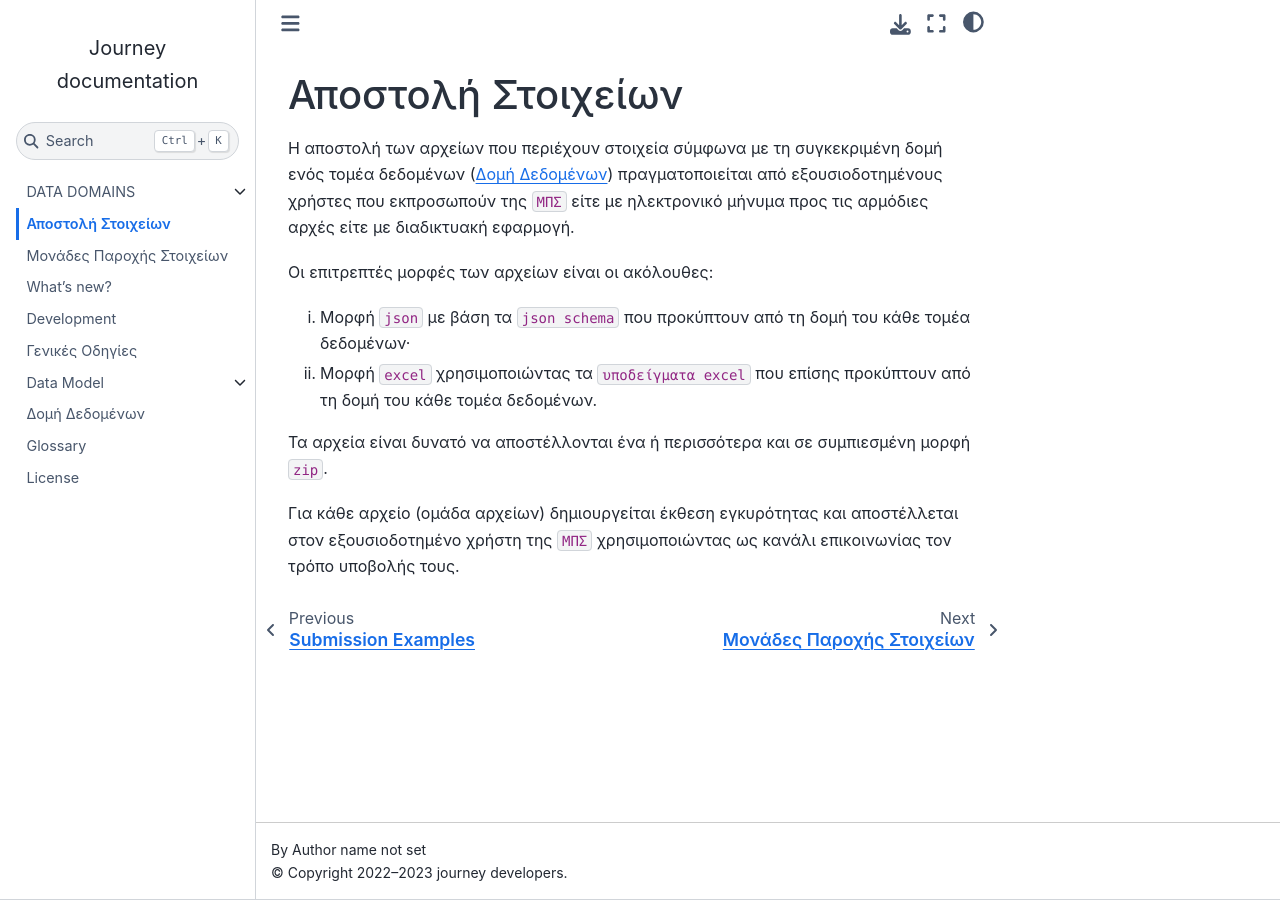
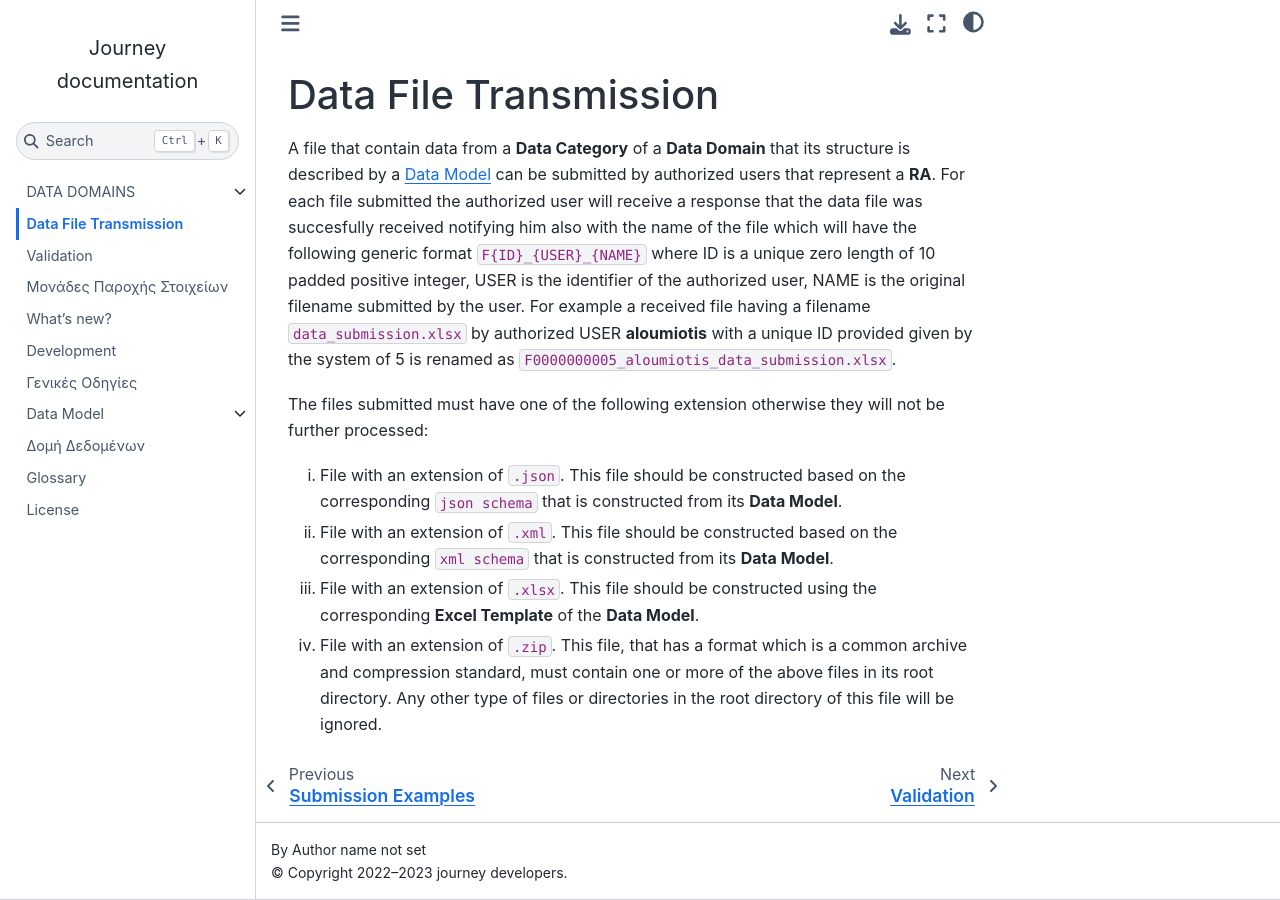
Before and after one commit to lerooze/journey-docs, a Sphinx documentation site: the page built from docs/source/submission.rst, in a window 1280 px wide. Built offline with Sphinx 7.4.7 and the Sphinx Book theme 1.1.4, drawn with Linux system fonts in a browser that asks for light colours; pages that are not in the unit, such as notebooks, are missing from menus.

Commit message:
Improve and add docs on validation and processing.

```diff
--- /dev/null
+++ b/docs/source/domain/ifdat/parsing.rst
@@ -0,0 +1,4 @@
+Parsing Incoming Data
+=====================
+
+Under Development
--- a/docs/source/submission.rst
+++ b/docs/source/submission.rst
@@ -1,21 +1,38 @@
-Αποστολή Στοιχείων
-==================
+Data File Transmission
+======================
+A file that contain data from a **Data Category** of a **Data Domain** that its structure is described by a :doc:`data_model` can be submitted by authorized users that represent a **RA**.  For each file submitted the authorized user will receive a response that the data file was succesfully received notifying him also with the name of the file which will have the following generic format ``F{ID}_{USER}_{NAME}`` where ID is a unique zero length of 10 padded positive integer, USER is the identifier of the authorized user, NAME is the original filename submitted by the user.  For example a received file having a filename ``data_submission.xlsx`` by authorized USER **aloumiotis** with a unique ID provided given by the system of 5 is renamed as ``F0000000005_aloumiotis_data_submission.xlsx``.
 
-Η αποστολή των αρχείων που περιέχουν στοιχεία σύμφωνα με τη συγκεκριμένη δομή
-ενός τομέα δεδομένων (:doc:`structure`) πραγματοποιείται από εξουσιοδοτημένους
-χρήστες που εκπροσωπούν της ``ΜΠΣ`` είτε με ηλεκτρονικό μήνυμα προς τις
-αρμόδιες αρχές είτε με διαδικτυακή εφαρμογή.
+The files submitted must have one of the following extension otherwise they will not be further processed:
 
-Οι επιτρεπτές μορφές των αρχείων είναι οι ακόλουθες:
+i. File with an extension of ``.json``.  This file should be constructed based on the corresponding ``json schema`` that is constructed from its **Data Model**.
+#. File with an extension of ``.xml``.  This file should be constructed based on the corresponding ``xml schema`` that is constructed from its **Data Model**.
 
-i. Μορφή ``json`` με βάση τα ``json schema`` που προκύπτουν από τη δομή του κάθε
-   τομέα δεδομένων·
+#. File with an extension of ``.xlsx``.  This file should be constructed using the corresponding **Excel Template** of the **Data Model**.
 
-#. Μορφή ``excel`` χρησιμοποιώντας τα ``υποδείγματα excel`` που επίσης
-   προκύπτουν από τη δομή του κάθε τομέα δεδομένων.
+#. File with an extension of ``.zip``.  This file, that has a format which is a common archive and compression standard, must contain one or more of the above files in its root directory.  Any other type of files or directories in the root directory of this file will be ignored.
 
-Τα αρχεία είναι δυνατό να αποστέλλονται ένα ή περισσότερα και σε συμπιεσμένη μορφή ``zip``.
+.. Για κάθε αρχείο (ομάδα αρχείων) δημιουργείται έκθεση εγκυρότητας και
+.. αποστέλλεται στον εξουσιοδοτημένο χρήστη της ``ΜΠΣ`` χρησιμοποιώντας ως κανάλι
+.. επικοινωνίας τον τρόπο υποβολής τους.
 
-Για κάθε αρχείο (ομάδα αρχείων) δημιουργείται έκθεση εγκυρότητας και
-αποστέλλεται στον εξουσιοδοτημένο χρήστη της ``ΜΠΣ`` χρησιμοποιώντας ως κανάλι
-επικοινωνίας τον τρόπο υποβολής τους.
+.. Αποστολή Στοιχείων
+.. ==================
+..
+.. Η αποστολή των αρχείων που περιέχουν στοιχεία σύμφωνα με τη συγκεκριμένη δομή
+.. ενός τομέα δεδομένων (:doc:`structure`) πραγματοποιείται από εξουσιοδοτημένους
+.. χρήστες που εκπροσωπούν της ``ΜΠΣ`` είτε με ηλεκτρονικό μήνυμα προς τις
+.. αρμόδιες αρχές είτε με διαδικτυακή εφαρμογή.
+..
+.. Οι επιτρεπτές μορφές των αρχείων είναι οι ακόλουθες:
+..
+.. i. Μορφή ``json`` με βάση τα ``json schema`` που προκύπτουν από τη δομή του κάθε
+..    τομέα δεδομένων·
+..
+.. #. Μορφή ``excel`` χρησιμοποιώντας τα ``υποδείγματα excel`` που επίσης
+..    προκύπτουν από τη δομή του κάθε τομέα δεδομένων.
+..
+.. Τα αρχεία είναι δυνατό να αποστέλλονται ένα ή περισσότερα και σε συμπιεσμένη μορφή ``zip``.
+..
+.. Για κάθε αρχείο (ομάδα αρχείων) δημιουργείται έκθεση εγκυρότητας και
+.. αποστέλλεται στον εξουσιοδοτημένο χρήστη της ``ΜΠΣ`` χρησιμοποιώντας ως κανάλι
+.. επικοινωνίας τον τρόπο υποβολής τους.
```
Also changed, not shown: docs/source/alignment.rst (added, +11 -0 lines), docs/source/processing.rst (added, +32 -0 lines), docs/source/uploading.rst (added, +10 -0 lines), docs/source/validation.rst (added, +31 -0 lines), docs/source/validation/critical.rst (added, +31 -0 lines), docs/source/validation/schema_error.rst (added, +29 -0 lines).
